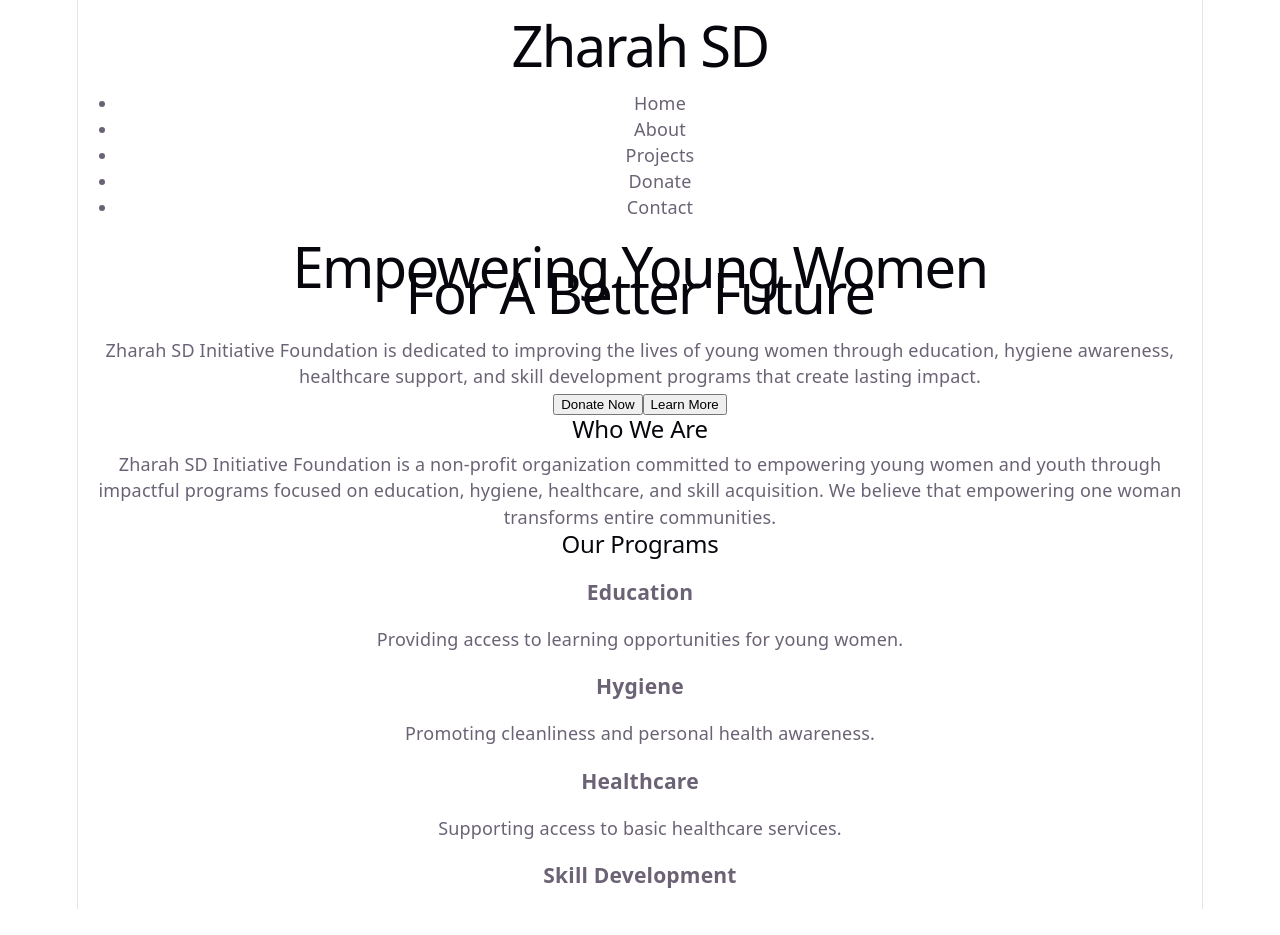
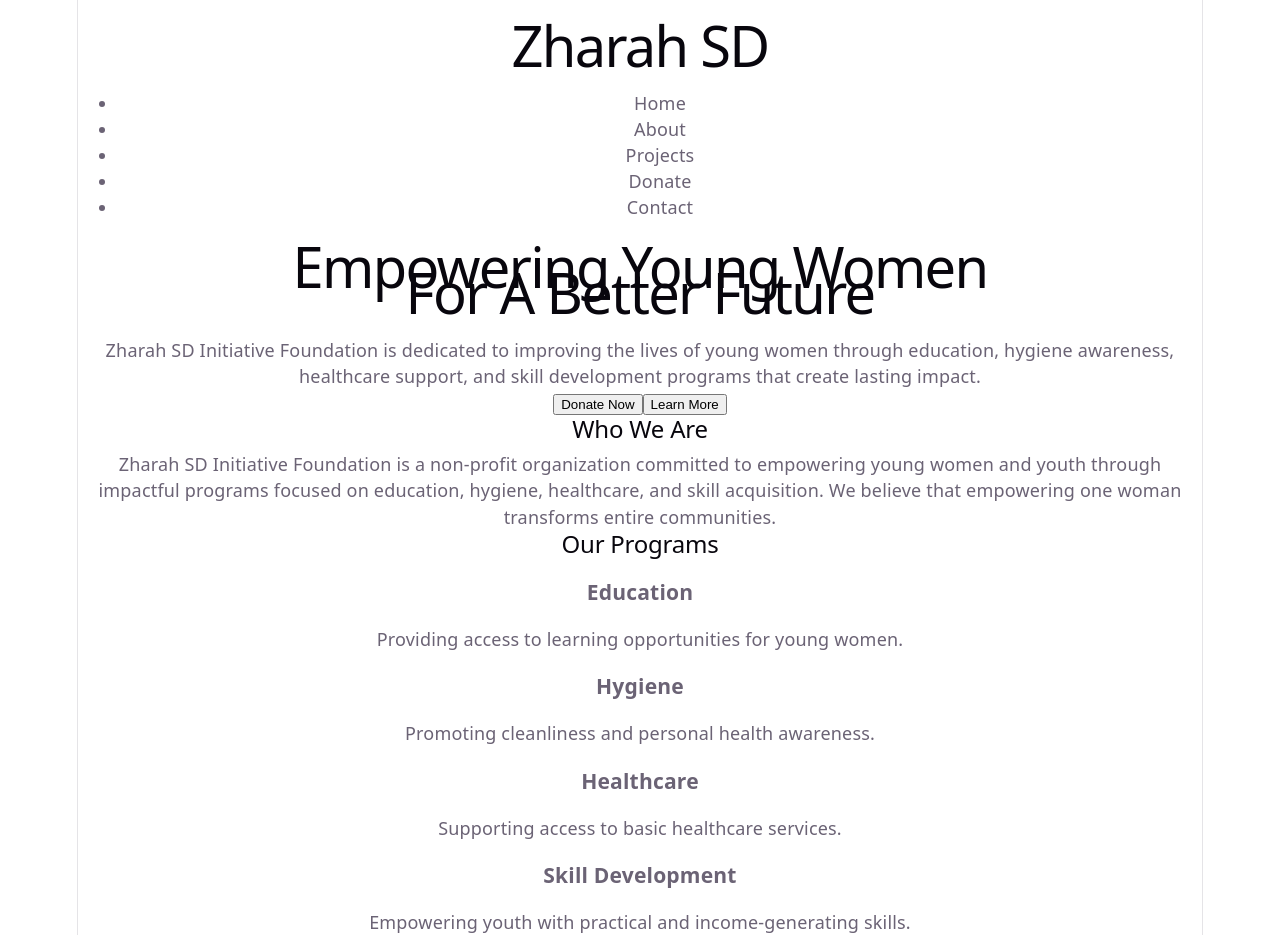
Before and after one commit to Abusadiq006/Zharah-SD-NGO, a React (Vite) app: page / in a window 1280 px wide. Before the commit the page ends 909 px from the top, so only its background shows below. Built offline with nearby package versions, Linux system fonts and the light colour scheme.

Commit message:
adding P

```diff
--- a/src/sections/Programs.jsx
+++ b/src/sections/Programs.jsx
@@ -27,7 +27,10 @@ const programs = () => {
                      </div>
 
                       <div className="p-6 shadow rounded-lg">
-                         <h3 className="font-bold mb-2">Skill Development</h3>
+                        <h3 className="font-bold mb-2">Skill Development</h3>
+                        <p className="text-gray-600 text-sm">
+                            Empowering youth with practical and income-generating skills.
+                        </p>
                       </div>
                  </div>
             </div>
```
